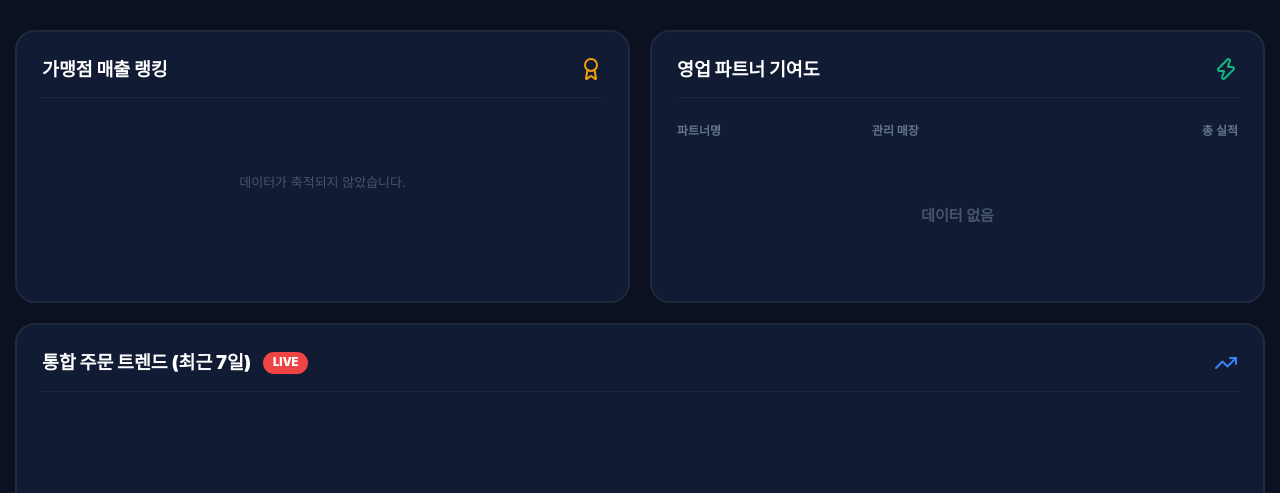
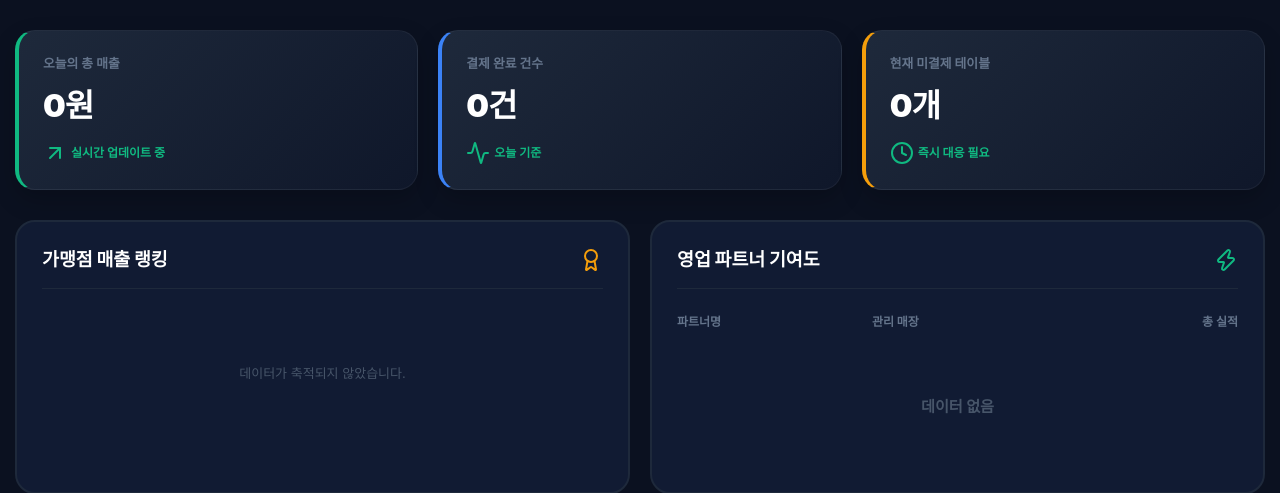
Before and after one commit to chicvill/MqOrder, a Flask app: page /admin/performance in a window 1280 px wide. Shown: the part 125-618 px from the top of the page. Run offline with Flask 3, Linux system fonts and the light colour scheme; the visitor is signed in with stand-in values (Sample User, id 1); data that the repository does not hold is empty; parts of the project's set-up code (start-up, migrations or seed data) failed here and were passed over; some libraries are stand-ins or nearby versions; some web fonts are replaced.

Commit message:
feat: implement admin performance dashboard with real-time Socket.IO data visualization and store configuration modules

```diff
--- a/routes/admin.py
+++ b/routes/admin.py
@@ -633,16 +633,33 @@ def init_admin_routes(app):
 
         try:
             # AI 분석 시작
-            menu_data = extract_menu_from_image(temp_path)
+            raw_result = extract_menu_from_image(temp_path)
 
             # 분석 완료 후 임시 파일 삭제
             if os.path.exists(temp_path):
                 os.remove(temp_path)
 
-            if "error" in menu_data:
-                return jsonify({'status': 'error', 'message': menu_data['error']}), 500
+            if "error" in raw_result:
+                return jsonify({'status': 'error', 'message': raw_result['error']}), 500
 
-            return jsonify({'status': 'success', 'menu_data': menu_data})
+            # [변환] List 기반 AI 응답을 Dict 기반 UI 데이터로 변환
+            # AI: { "menu_data": [ { "category": "C", "items": [...] } ] }
+            # UI: { "C": [...], "D": [...] }
+            transformed_menu = {}
+            if "menu_data" in raw_result:
+                for cat_group in raw_result["menu_data"]:
+                    cat_name = cat_group.get("category", "기타")
+                    items = cat_group.get("items", [])
+                    # 이미지 경로는 비워둠 (추후 개별 업로드)
+                    for item in items:
+                        if "image" not in item:
+                            item["image"] = ""
+                    transformed_menu[cat_name] = items
+
+            if not transformed_menu:
+                return jsonify({'status': 'error', 'message': '메뉴 데이터를 추출하지 못했습니다. 선명한 사진으로 다시 시도해 주세요.'}), 422
+
+            return jsonify({'status': 'success', 'menu_data': transformed_menu})
         except Exception as e:
             return jsonify({'status': 'error', 'message': str(e)}), 500
 
--- a/templates/admin/performance.html
+++ b/templates/admin/performance.html
@@ -51,6 +51,31 @@
     .day-label { font-size: 0.7rem; color: #64748b; font-weight: 800; }
 
     @media (max-width: 1024px) { .dashboard-wrapper { grid-template-columns: 1fr; } }
+
+    /* 실시간 위젯 스타일 */
+    .live-summary {
+        display: grid;
+        grid-template-columns: repeat(3, 1fr);
+        gap: 20px;
+        margin-bottom: 30px;
+    }
+    .live-card {
+        background: linear-gradient(135deg, #1e293b, #0f172a);
+        border: 1px solid rgba(255,255,255,0.05);
+        border-radius: 20px;
+        padding: 24px;
+        display: flex;
+        flex-direction: column;
+        gap: 12px;
+        box-shadow: 0 10px 25px rgba(0,0,0,0.2);
+    }
+    .live-card.accent { border-left: 4px solid var(--primary); }
+    .live-card.success { border-left: 4px solid var(--accent); }
+    .live-card.warning { border-left: 4px solid #f59e0b; }
+
+    .live-label { font-size: 0.8rem; font-weight: 700; color: #64748b; text-transform: uppercase; }
+    .live-value { font-size: 2rem; font-weight: 950; color: #fff; letter-spacing: -1px; }
+    .live-diff { font-size: 0.75rem; font-weight: 700; color: #10b981; display: flex; align-items: center; gap: 4px; }
 </style>
 {% endblock %}
 
@@ -63,6 +88,25 @@
     <button onclick="window.print()" style="background:var(--card); border:1px solid var(--border); border-radius:15px; padding:12px 25px; cursor:pointer; color:white; font-weight:800; display:flex; align-items:center; gap:10px; font-size: 0.95rem;">
         <i data-lucide="printer" size="20"></i> 인쇄
     </button>
+</div>
+
+<!-- 실시간 요약 위젯 -->
+<div class="live-summary">
+    <div class="live-card success">
+        <div class="live-label">오늘의 총 매출</div>
+        <div class="live-value" id="live-revenue">0원</div>
+        <div class="live-diff"><i data-lucide="arrow-up-right" size="14"></i> 실시간 업데이트 중</div>
+    </div>
+    <div class="live-card accent">
+        <div class="live-label">결제 완료 건수</div>
+        <div class="live-value" id="live-orders">0건</div>
+        <div class="live-diff"><i data-lucide="activity" size="14"></i> 오늘 기준</div>
+    </div>
+    <div class="live-card warning">
+        <div class="live-label">현재 미결제 테이블</div>
+        <div class="live-value" id="live-pending">0개</div>
+        <div class="live-diff"><i data-lucide="clock" size="14"></i> 즉시 대응 필요</div>
+    </div>
 </div>
 
 <div class="dashboard-wrapper">
@@ -145,14 +189,54 @@
 {% block extra_script %}
 <script>
     lucide.createIcons();
-    // 스마트 대시보드 로드 애니메이션 (진행률 표시줄)
-    window.addEventListener('DOMContentLoaded', () => {
-        const bars = document.querySelectorAll('.progress-bar');
-        bars.forEach(bar => {
-            const finalWidth = bar.style.width;
-            bar.style.width = '0%';
-            setTimeout(() => { bar.style.width = finalWidth; }, 300);
+
+    // [Socket.IO] 실시간 데이터 동기화
+    const socket = io();
+    const storeId = "{{ session.get('store_id', '') }}";
+
+    if (storeId) {
+        socket.emit('join', { store_id: storeId });
+        console.log("📡 실시간 관제 센터 연결 완료: " + storeId);
+    }
+
+    socket.on('dashboard_update', (data) => {
+        console.log("🎁 실시간 통계 수신:", data);
+        updateValue('live-revenue', data.today_revenue, '원');
+        updateValue('live-orders', data.today_orders_count, '건');
+        updateValue('live-pending', data.pending_tables, '개');
+
+        // 시각적 피드백 (반짝임 효과)
+        const cards = document.querySelectorAll('.live-card');
+        cards.forEach(card => {
+            card.style.borderColor = 'var(--primary)';
+            setTimeout(() => { card.style.borderColor = 'rgba(255,255,255,0.05)'; }, 1000);
         });
     });
+
+    function updateValue(id, value, suffix) {
+        const el = document.getElementById(id);
+        if (!el) return;
+
+        const startValue = parseInt(el.innerText.replace(/[^0-9]/g, '')) || 0;
+        const targetValue = value;
+        animateValue(el, startValue, targetValue, 1000, suffix);
+    }
+
+    function animateValue(obj, start, end, duration, suffix) {
+        let startTimestamp = null;
+        const step = (timestamp) => {
+            if (!startTimestamp) startTimestamp = timestamp;
+            const progress = Math.min((timestamp - startTimestamp) / duration, 1);
+            const current = Math.floor(progress * (end - start) + start);
+            obj.innerHTML = current.toLocaleString() + suffix;
+            if (progress < 1) {
+                window.requestAnimationFrame(step);
+            }
+        };
+        window.requestAnimationFrame(step);
+    }
+
+    // 초기 데이터 로드 (API 호출 가능하지만 일단 현재 매장의 데이터를 기본값으로 세팅)
+    // 실제 운영 시에는 /api/health 등에서 초기값을 가져오도록 보강 가능
 </script>
 {% endblock %}
--- a/templates/admin/store_config.html
+++ b/templates/admin/store_config.html
@@ -172,7 +172,7 @@
                     <div class="biz-analyzing" id="bizAnalyzing">
                         <div class="biz-spinner"></div> AI가 사업자등록증을 분석 중입니다…
                     </div>
-                    <input type="file" id="bizFileInput" accept="image/*" style="display:none" onchange="analyzeBizPhoto(this.files[0])">
+                    <input type="file" id="bizFileInput" accept="image/*" capture="environment" style="display:none" onchange="analyzeBizPhoto(this.files[0])">
 
                     <div class="info-grid">
                         <div class="form-group"><label>업소 정식 명칭</label><input type="text" name="name" value="{{ store.name }}"></div>
@@ -252,7 +252,7 @@
                 <input type="hidden" id="menu_data_raw" value='{{ store.menu_data | tojson | safe if store.menu_data else "{}" }}'>
             </div>
         </form>
-        <input type="file" id="imageUploadInput" style="display:none" onchange="handleFileUpload(this)">
+        <input type="file" id="imageUploadInput" style="display:none" accept="image/*" capture="environment" onchange="handleFileUpload(this)">
     </div>
 
     <script>
@@ -375,6 +375,7 @@
             const input = document.createElement('input');
             input.type = 'file';
             input.accept = 'image/*';
+            input.setAttribute('capture', 'environment'); // 후면 카메라 즉시 활성화
             input.onchange = async (e) => {
                 const file = e.target.files[0];
                 if (!file) return;
```
Also changed, not shown: MQnet_최종_체크리스트.html (added, +90 -0 lines), MQutils/ai_engine.py (+26 -4 lines), sockets.py (+28 -3 lines).
